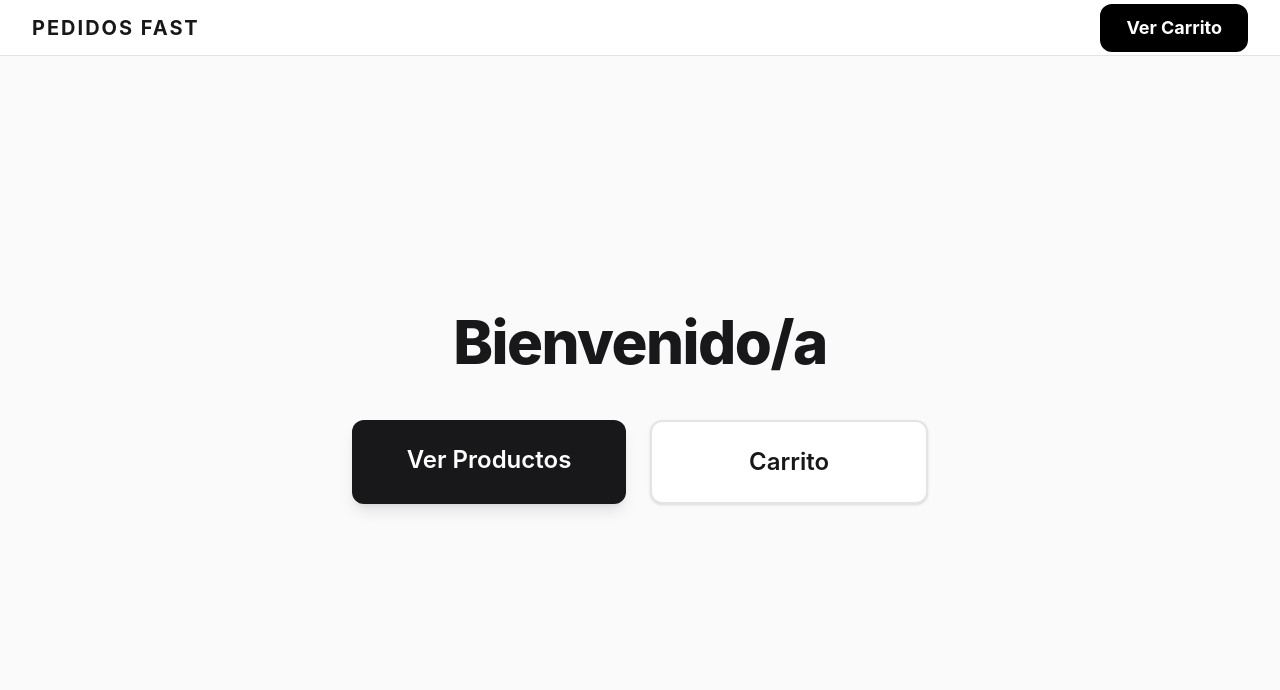
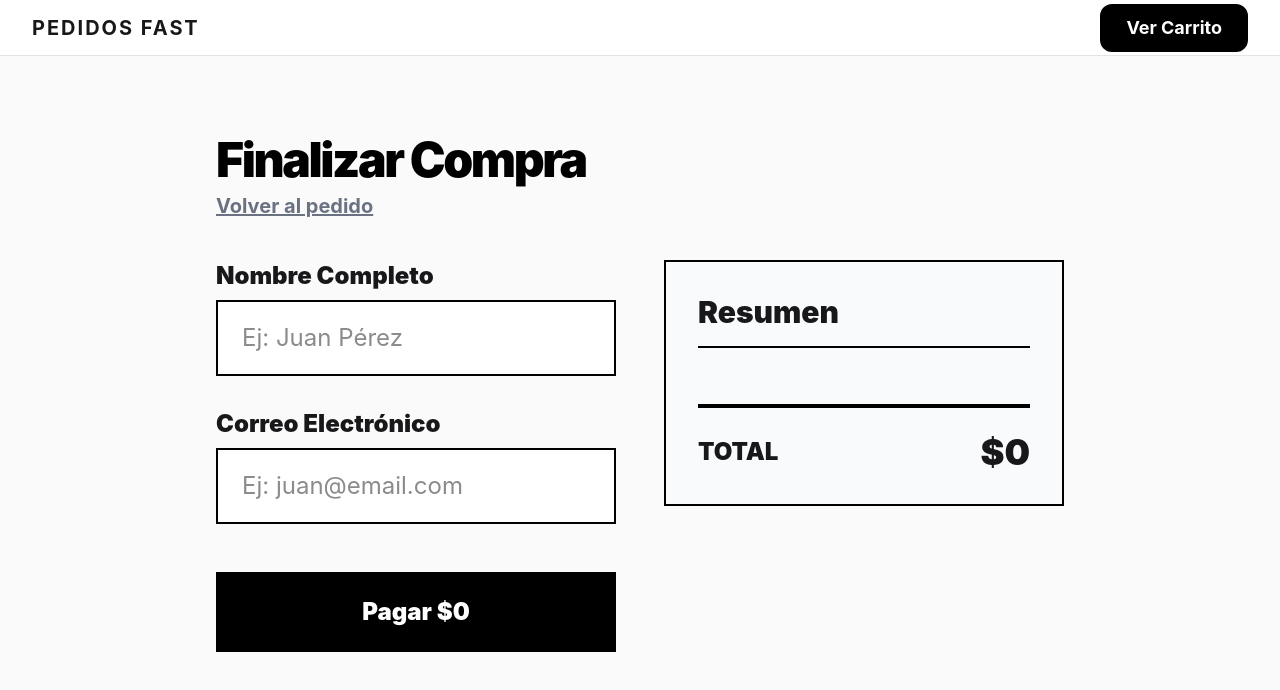
Before and after one commit to facundovanni/challenge-pedidos-fv, an Angular app: page /checkout in a window 1280 px wide. Before the commit this address led to /. Shown: the top 690 px of the page. Built offline with nearby package versions, Linux system fonts and the light colour scheme.

Commit message:
add checkout

```diff
--- a/src/app/app.routes.ts
+++ b/src/app/app.routes.ts
@@ -15,6 +15,10 @@ export const routes: Routes = [
     loadChildren: () => import('./features/cart/cart.routes')
   },
   {
+    path: 'checkout',
+    loadChildren: () => import('./features/checkout/checkout.routes')
+  },
+  {
     path: '**',
     redirectTo: ''
   }
--- /dev/null
+++ b/src/app/core/services/order.service.ts
@@ -0,0 +1,19 @@
+import { Injectable } from '@angular/core';
+import { Observable, of, throwError, timer } from 'rxjs';
+import { switchMap } from 'rxjs/operators';
+import { CartItem } from '../interface/cart.interface';
+
+@Injectable({
+  providedIn: 'root'
+})
+export class OrderService {
+
+  submitOrder(customerData: any, items: CartItem[]): Observable<{ success: boolean, orderId: string }> {
+    return timer(1500).pipe(
+      switchMap(() => {
+          const mockOrderId = 'TKT-' + Math.random().toString(36).substring(2, 9).toUpperCase();
+          return of({ success: true, orderId: mockOrderId });
+      })
+    );
+  }
+}
--- /dev/null
+++ b/src/app/features/checkout/checkout.component.html
@@ -0,0 +1,83 @@
+<div class="max-w-4xl mx-auto py-12 px-6 flex flex-col h-full min-h-[80vh]">
+
+  <div class="mb-10">
+    <h1 class="text-5xl font-black text-black tracking-tighter">Finalizar Compra</h1>
+    <a routerLink="/cart" class="text-xl font-bold text-gray-500 hover:text-black underline mt-2 inline-block">
+      Volver al pedido
+    </a>
+  </div>
+
+  @if (orderSuccessId()) {
+    <div class="flex-1 flex flex-col items-center justify-center py-20 border-4 border-black bg-white text-center">
+      <h2 class="text-4xl font-black mb-4">¡Pedido Confirmado!</h2>
+      <p class="text-2xl text-gray-600 mb-8">Tu número de orden es:</p>
+      <div class="text-6xl font-black text-black px-10 py-6 border-4 border-black bg-gray-50 mb-10">
+        {{ orderSuccessId() }}
+      </div>
+      <a routerLink="/products"
+        class="px-10 py-6 bg-black text-white text-2xl font-black focus:ring-4 focus:ring-gray-300 active:scale-95 transition-transform">
+        Volver al Inicio
+      </a>
+    </div>
+  }
+  @else {
+    <div class="grid grid-cols-1 md:grid-cols-2 gap-12">
+
+      <form [formGroup]="checkoutForm" (ngSubmit)="onSubmit()" class="flex flex-col gap-8">
+
+        <div class="flex flex-col gap-2">
+          <label for="fullName" class="text-2xl font-black">Nombre Completo</label>
+          <input type="text" id="fullName" formControlName="fullName"
+            class="px-6 py-5 text-2xl border-2 border-black focus:ring-4 focus:ring-gray-300 focus:outline-hidden bg-white"
+            placeholder="Ej: Juan Pérez">
+          @if (checkoutForm.get('fullName')?.invalid && checkoutForm.get('fullName')?.touched) {
+            <span class="text-lg font-bold text-black bg-gray-200 px-4 py-2 self-start">El nombre es requerido</span>
+          }
+        </div>
+
+        <div class="flex flex-col gap-2">
+          <label for="email" class="text-2xl font-black">Correo Electrónico</label>
+          <input type="email" id="email" formControlName="email"
+            class="px-6 py-5 text-2xl border-2 border-black focus:ring-4 focus:ring-gray-300 focus:outline-hidden bg-white"
+            placeholder="Ej: juan@email.com">
+          @if (checkoutForm.get('email')?.invalid && checkoutForm.get('email')?.touched) {
+            <span class="text-lg font-bold text-black bg-gray-200 px-4 py-2 self-start">Ingresá un correo válido</span>
+          }
+        </div>
+
+        @if (errorMessage()) {
+          <div class="p-6 border-4 border-black bg-black text-white">
+            <h3 class="text-2xl font-black mb-2">Error en el pago</h3>
+            <p class="text-lg font-bold">{{ errorMessage() }}</p>
+          </div>
+        }
+
+        <button type="submit" [disabled]="isLoading()"
+          class="mt-4 px-8 py-6 bg-black text-white text-2xl font-black disabled:opacity-50 disabled:cursor-not-allowed hover:bg-gray-900 focus:ring-4 focus:ring-gray-300 active:scale-95 transition-all flex justify-center items-center gap-4">
+          @if (isLoading()) {
+            <span class="animate-pulse">Procesando pago...</span>
+          } @else {
+            <span>Pagar {{ cartService.totalPrice() | currency:'$':'symbol':'1.0-0' }}</span>
+          }
+        </button>
+      </form>
+
+      <div class="bg-gray-50 border-2 border-black p-8 h-fit">
+        <h3 class="text-3xl font-black mb-6 border-b-2 border-black pb-4">Resumen</h3>
+        <div class="flex flex-col gap-4">
+          @for (item of cartService.cartItems(); track item.product.id) {
+            <div class="flex justify-between items-center text-xl font-bold text-gray-700">
+              <span>{{ item.quantity }}x {{ item.product.name }}</span>
+              <span>{{ (item.product.price * item.quantity) | currency:'$':'symbol':'1.0-0' }}</span>
+            </div>
+          }
+        </div>
+        <div class="mt-8 pt-6 border-t-4 border-black flex justify-between items-center">
+          <span class="text-2xl font-black uppercase">Total</span>
+          <span class="text-4xl font-black">{{ cartService.totalPrice() | currency:'$':'symbol':'1.0-0' }}</span>
+        </div>
+      </div>
+
+    </div>
+  }
+</div>
--- /dev/null
+++ b/src/app/features/checkout/checkout.component.ts
@@ -0,0 +1,50 @@
+import { Component, inject, signal } from '@angular/core';
+import { NonNullableFormBuilder, ReactiveFormsModule, Validators } from '@angular/forms';
+import { RouterLink } from '@angular/router';
+import { CurrencyPipe } from '@angular/common';
+import { CartService } from '../../core/services/cart.service';
+import { OrderService } from '../../core/services/order.service';
+
+@Component({
+  selector: 'app-checkout',
+  standalone: true,
+  imports: [ReactiveFormsModule, RouterLink, CurrencyPipe],
+  templateUrl: './checkout.component.html'
+})
+export class CheckoutComponent {
+  cartService = inject(CartService);
+  private orderService = inject(OrderService);
+  private fb = inject(NonNullableFormBuilder);
+
+  isLoading = signal<boolean>(false);
+  errorMessage = signal<string | null>(null);
+  orderSuccessId = signal<string | null>(null);
+
+  checkoutForm = this.fb.group({
+    fullName: ['', [Validators.required, Validators.minLength(3)]],
+    email: ['', [Validators.required, Validators.email]],
+  });
+
+  onSubmit() {
+    if (this.checkoutForm.invalid || this.cartService.cartItems().length === 0) {
+      this.checkoutForm.markAllAsTouched();
+      return;
+    }
+
+    this.isLoading.set(true);
+    this.errorMessage.set(null);
+
+    this.orderService.submitOrder(this.checkoutForm.getRawValue(), this.cartService.cartItems())
+      .subscribe({
+        next: (response) => {
+          this.isLoading.set(false);
+          this.orderSuccessId.set(response.orderId);
+          this.cartService.clearCart();
+        },
+        error: (err: Error) => {
+          this.isLoading.set(false);
+          this.errorMessage.set(err.message);
+        }
+      });
+  }
+}
--- /dev/null
+++ b/src/app/features/checkout/checkout.routes.ts
@@ -0,0 +1,13 @@
+
+import { Routes } from '@angular/router';
+
+export const checkoutRoutes: Routes = [
+  {
+    path: '',
+    loadComponent: () =>
+      import('./checkout.component').then(m => m.CheckoutComponent),
+    title: 'Checkout'
+  },
+];
+
+export default checkoutRoutes;
```
